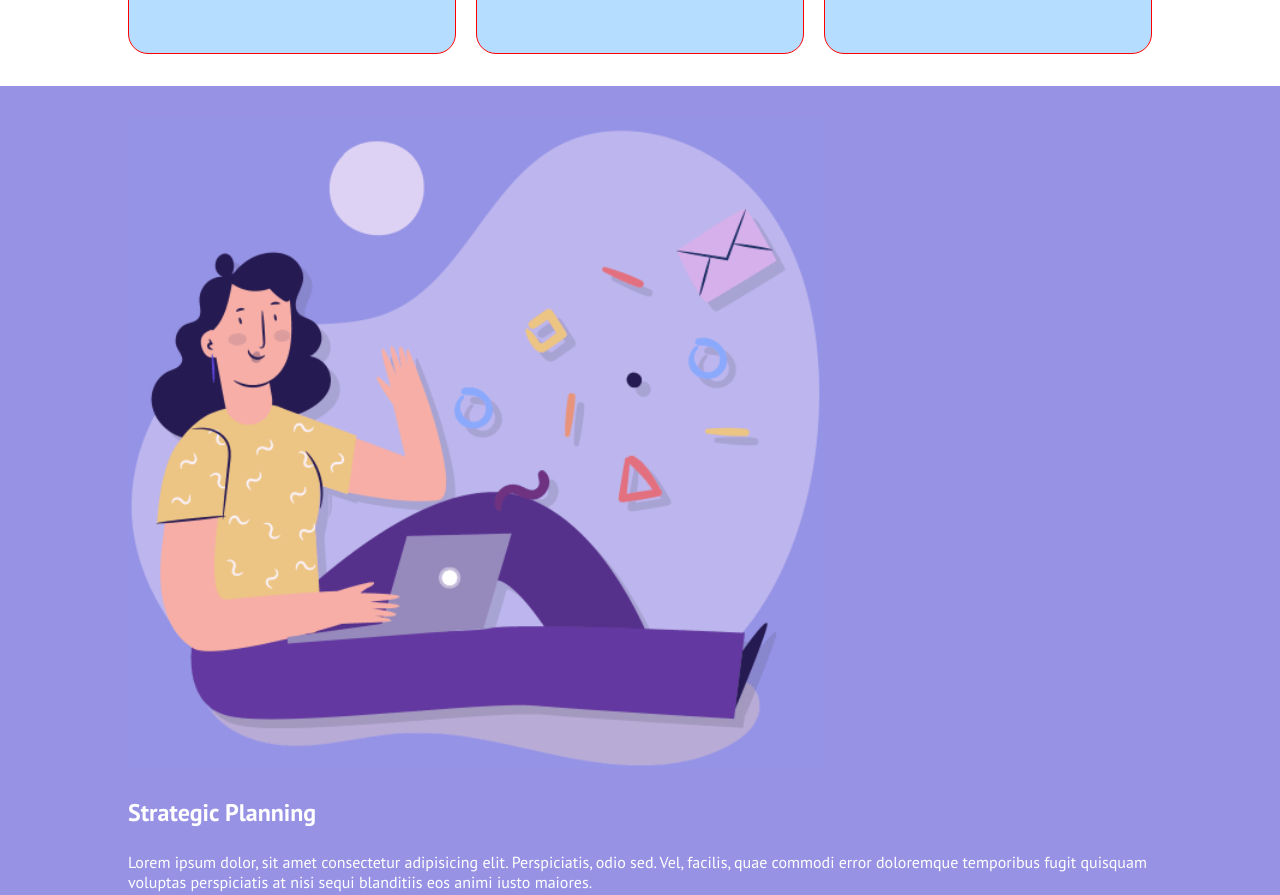
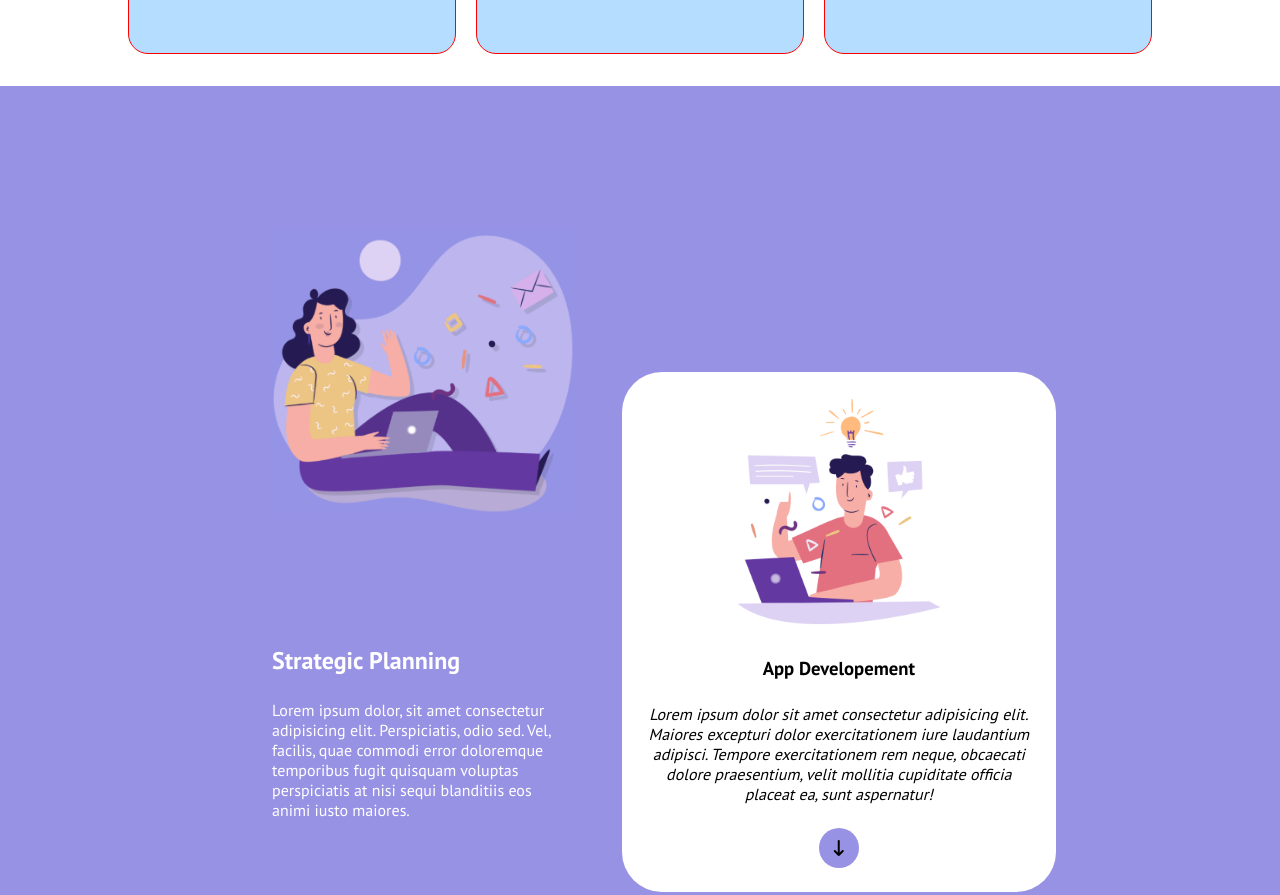
Before and after one commit to giuseppedonnici/htmlcss-responsive-layout, a plain HTML site: page index.html in a window 1280 px wide. Shown: the part 802-1697 px from the top of the page. Drawn offline with Linux system fonts and the light colour scheme.

Commit message:
Add: media queries to planning section

```diff
--- a/css/style.css
+++ b/css/style.css
@@ -220,3 +220,35 @@ ul li {
     border-radius: 50%;
 
 }
+
+@media screen and (min-width: 992px) {
+    .planning .row {
+        display: flex;
+    }
+
+    .planning .row.container {
+        width: 65%;
+        margin: 0 auto;
+    }
+
+    .planning .col {
+        display: flex;
+        align-items: flex-end;
+    }
+
+    .planning .card {
+        padding: 3rem;
+    }
+
+    .planning .card.bg-white img {
+        width: 60%;
+    }
+
+    .planning {
+        padding: 6rem 0;
+    }
+
+    .planning h2 {
+        padding-top: 6.5rem;
+    }
+}
```
Also changed, not shown: index.html (+1 -1 lines).
